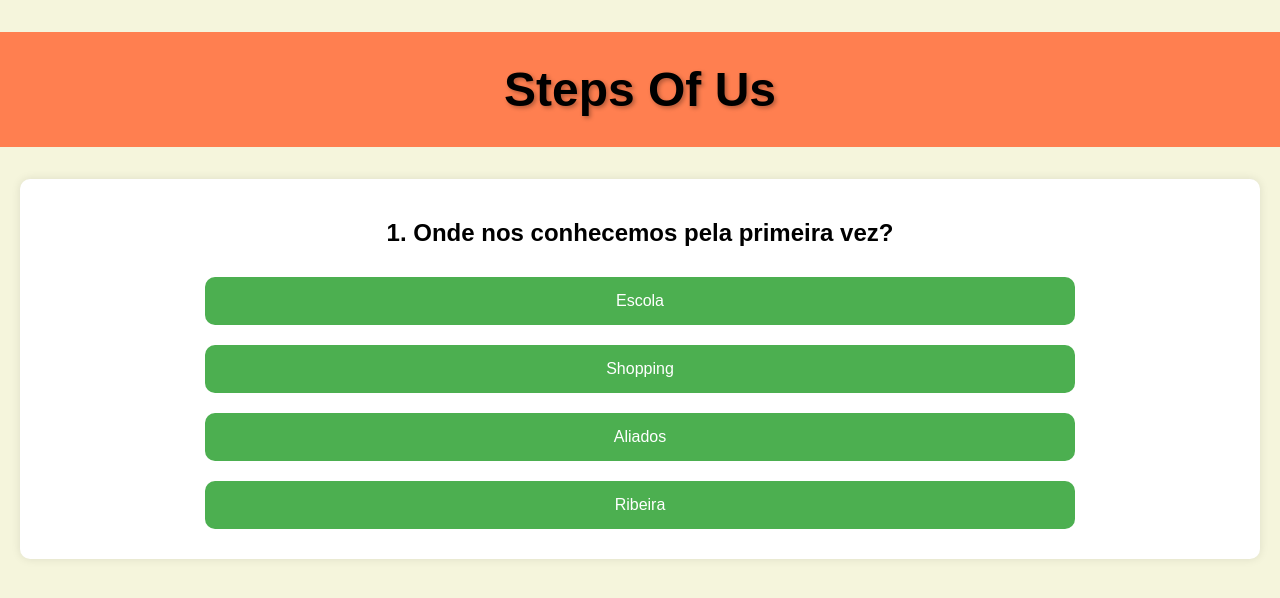
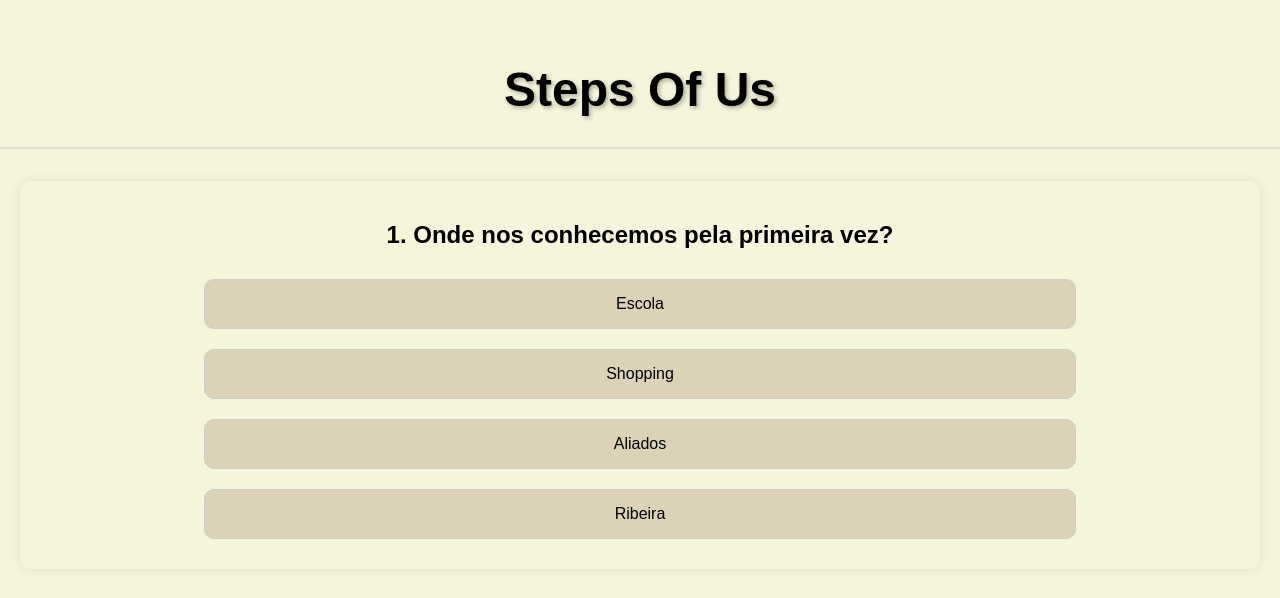
Before and after one commit to matheusrdelgado/album-5anos, a plain HTML site: page index.html in a window 1280 px wide. Drawn offline with Linux system fonts and the light colour scheme.

Commit message:
Update index.html

```diff
--- a/index.html
+++ b/index.html
@@ -7,23 +7,24 @@
     <style>
         body {
             font-family: Arial, sans-serif;
-            background-color: #f5f5dc; /* Cor de fundo bege */
+            background-color: #f5f5dc; /* Cor de fundo bege homogêneo */
             margin: 0;
             padding: 0;
             text-align: center;
         }
         h1 {
-            background-color: #ff7f50;
+            background-color: #f5f5dc; /* Fundo do título do mesmo tom de bege */
             padding: 30px;
             color: black;
             font-size: 3em;
             font-weight: bold; /* Título com uma letra mais grossa */
-            text-shadow: 2px 2px 4px rgba(0, 0, 0, 0.3); /* Adiciona um pequeno efeito de sombra ao título */
+            text-shadow: 2px 2px 4px rgba(0, 0, 0, 0.3); /* Efeito de sombra ao título */
+            border-bottom: 2px solid #ddd; /* Linha fina para separar o título do conteúdo */
         }
         .question {
             margin: 20px;
             padding: 20px;
-            background-color: #ffffff;
+            background-color: #f5f5dc; /* Caixa das perguntas do mesmo tom de bege */
             border-radius: 10px;
             box-shadow: 0 0 10px rgba(0,0,0,0.1);
         }
@@ -33,21 +34,22 @@
             align-items: center;
         }
         .option {
-            background-color: #4CAF50;
-            color: white;
+            background-color: #dcd2b8; /* Cor mais próxima do bege para os botões */
+            color: black;
             padding: 15px;
             margin: 10px;
             border-radius: 10px;
             cursor: pointer;
             width: 70%;
             transition: background-color 0.3s ease, transform 0.2s ease;
+            border: 1px solid #ccc;
         }
         .option:hover {
-            background-color: #45a049;
-            transform: scale(1.1);
+            background-color: #c1b78a; /* Cor mais escura no hover */
+            transform: scale(1.05);
         }
         .option:active {
-            transform: scale(1.05);
+            transform: scale(1.02);
         }
         .result {
             display: none;
```
